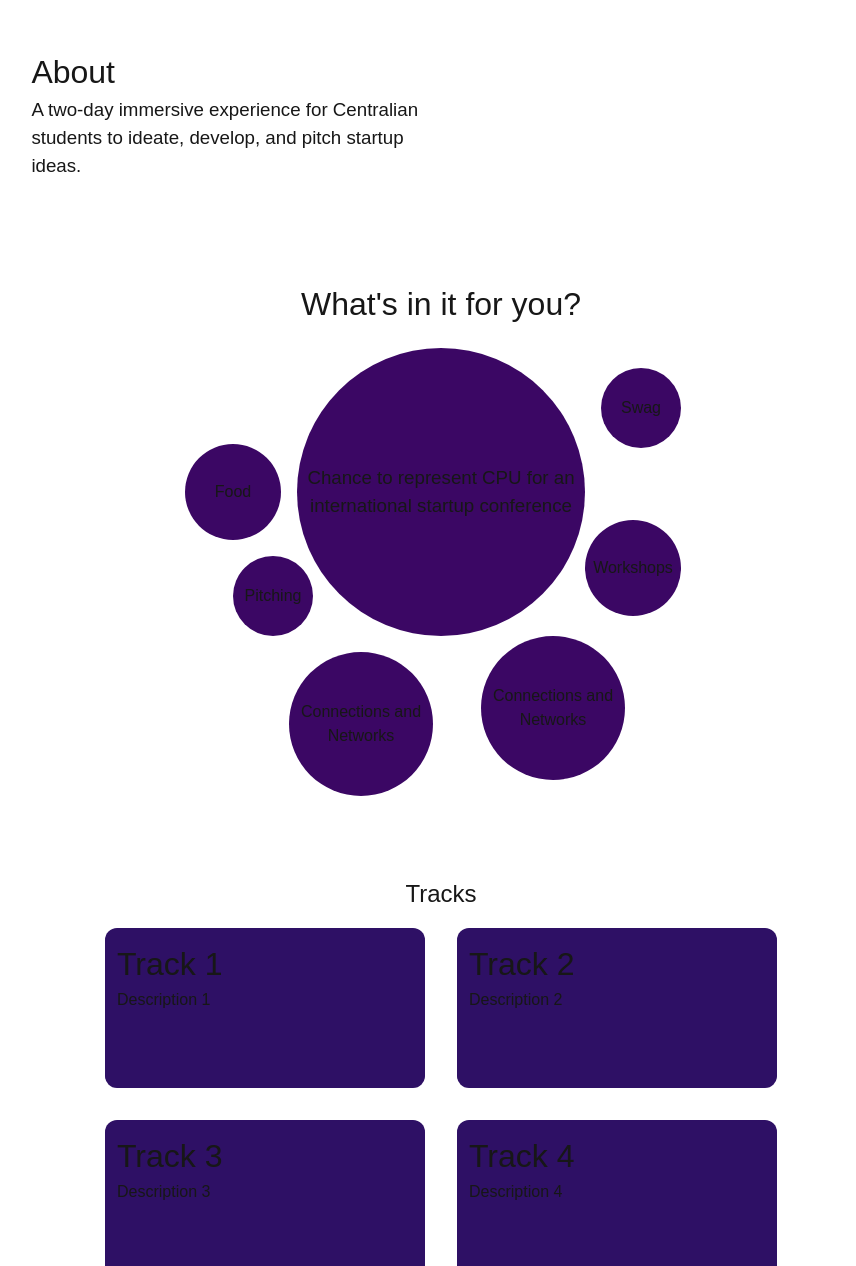
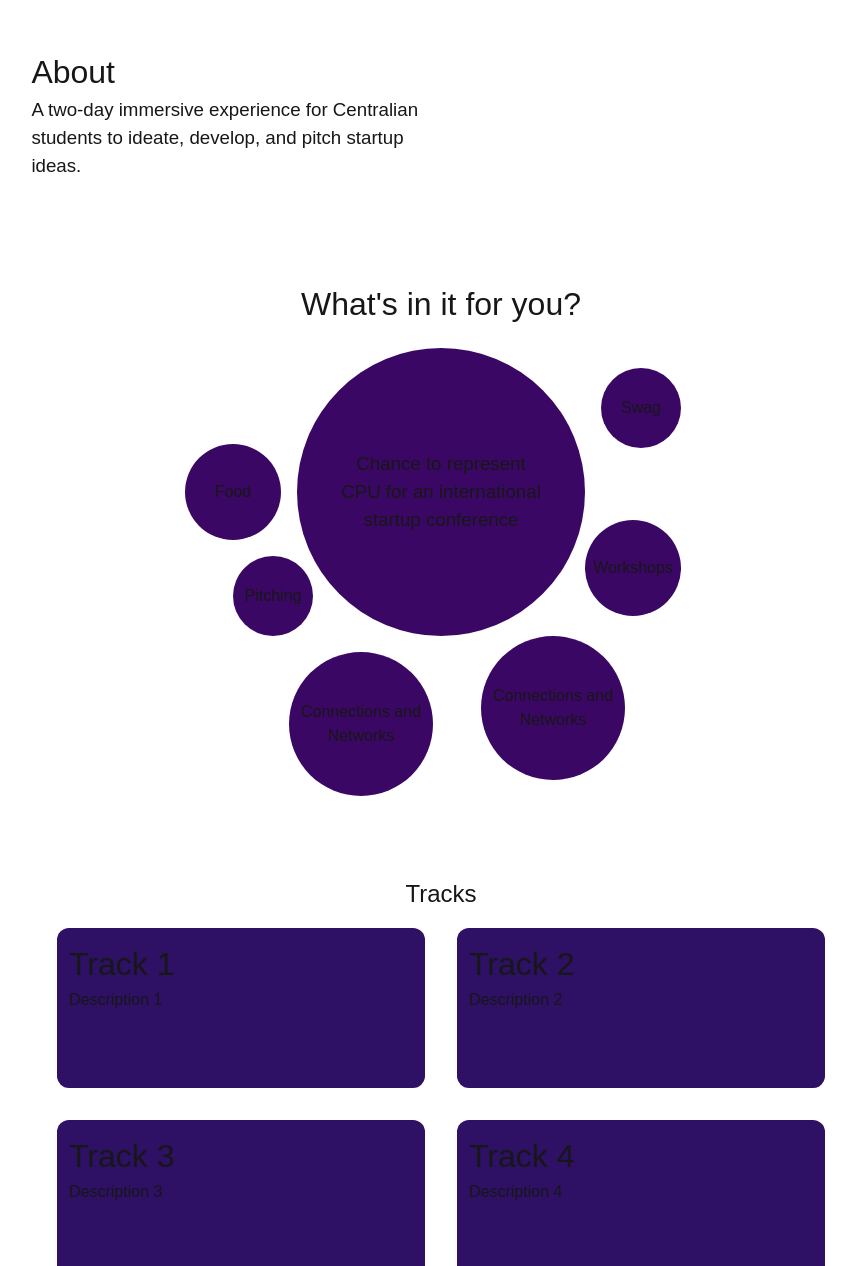
Before and after one commit to JoseArron/central-launch, a Next.js app: page / in a window 1280 px wide. Shown: the part 192-1458 px from the top of the page, without its empty margins (199-1055 px from the left). Built offline with nearby package versions, Linux system fonts and the light colour scheme.

Commit message:
[Readjusted] responsiveness

```diff
--- a/src/components/Track.tsx
+++ b/src/components/Track.tsx
@@ -8,7 +8,7 @@ const Track = ({
   description: string;
 }) => {
   return (
-    <div className="flex flex-col text-start p-3  rounded-xl bg-violet-950 min-h-40 w-full">
+    <div className="flex flex-col text-start p-3 rounded-xl bg-violet-950 min-h-40 w-full">
       <h1>{title}</h1>
       <p>{description}</p>
     </div>
--- a/src/components/sections/About.tsx
+++ b/src/components/sections/About.tsx
@@ -14,7 +14,7 @@ export default function About() {
       <div className="relative">
         <h1 className="text-center py-5">What&apos;s in it for you?</h1>
         <div className="relative">
-          <Circle className="justify-center w-72 h-72 ">
+          <Circle className="justify-center w-72 h-72 px-10">
             <h3>
               Chance to represent CPU for an international startup conference
             </h3>
@@ -39,7 +39,7 @@ export default function About() {
           </Circle>
         </div>
       </div>
-      <div className="pt-40 flex flex-col text-center gap-4 w-full sm:px-10 md:px-20 lg:px-40">
+      <div className="pt-40 flex flex-col text-center gap-4 w-full sm:px-10 md:px-16 lg:px-28 max-w-screen-xl">
         <h2>Tracks</h2>
         <div className="grid grid-cols-2 gap-8">
           <Track title="Track 1" description="Description 1" />
```
